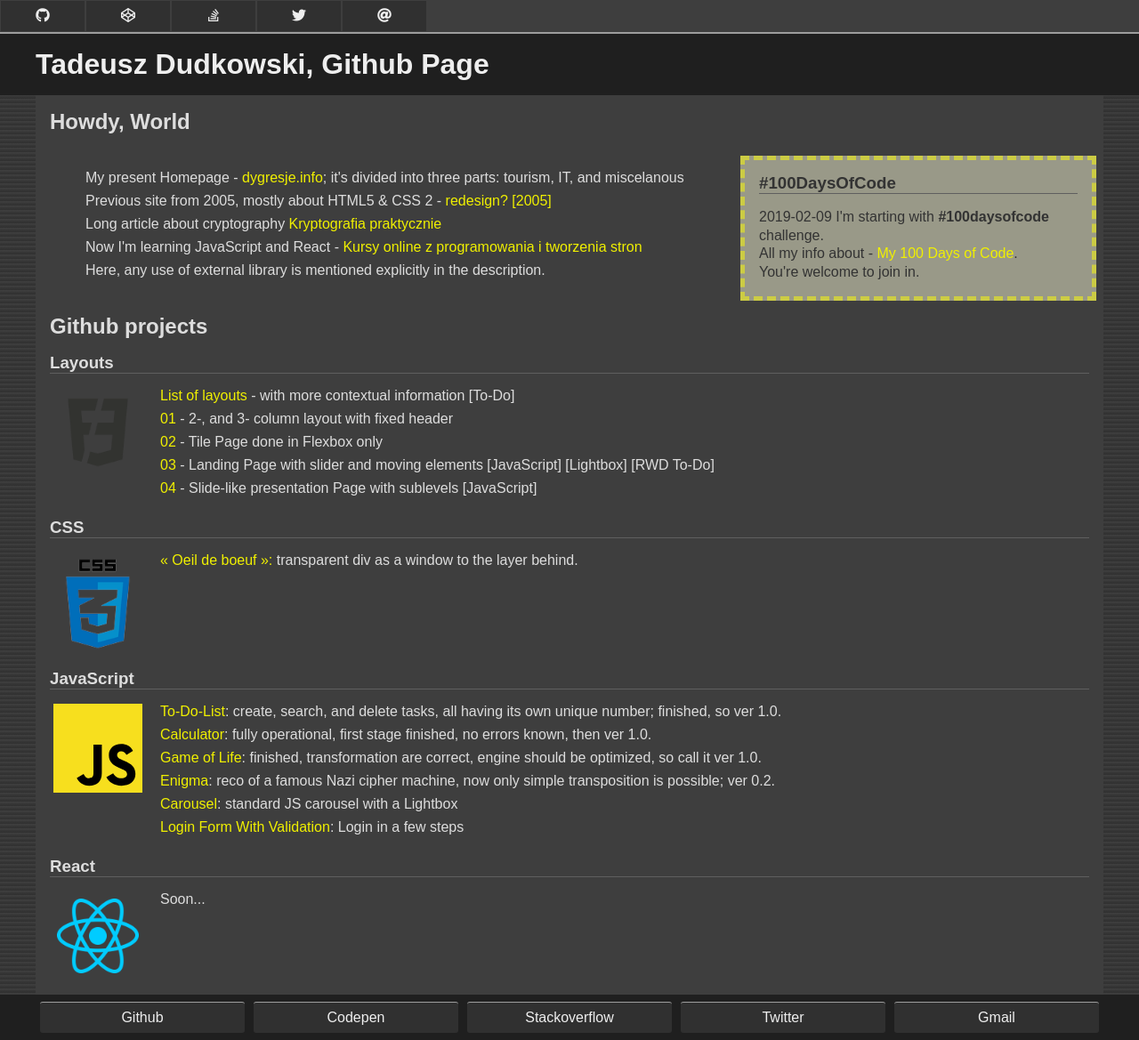
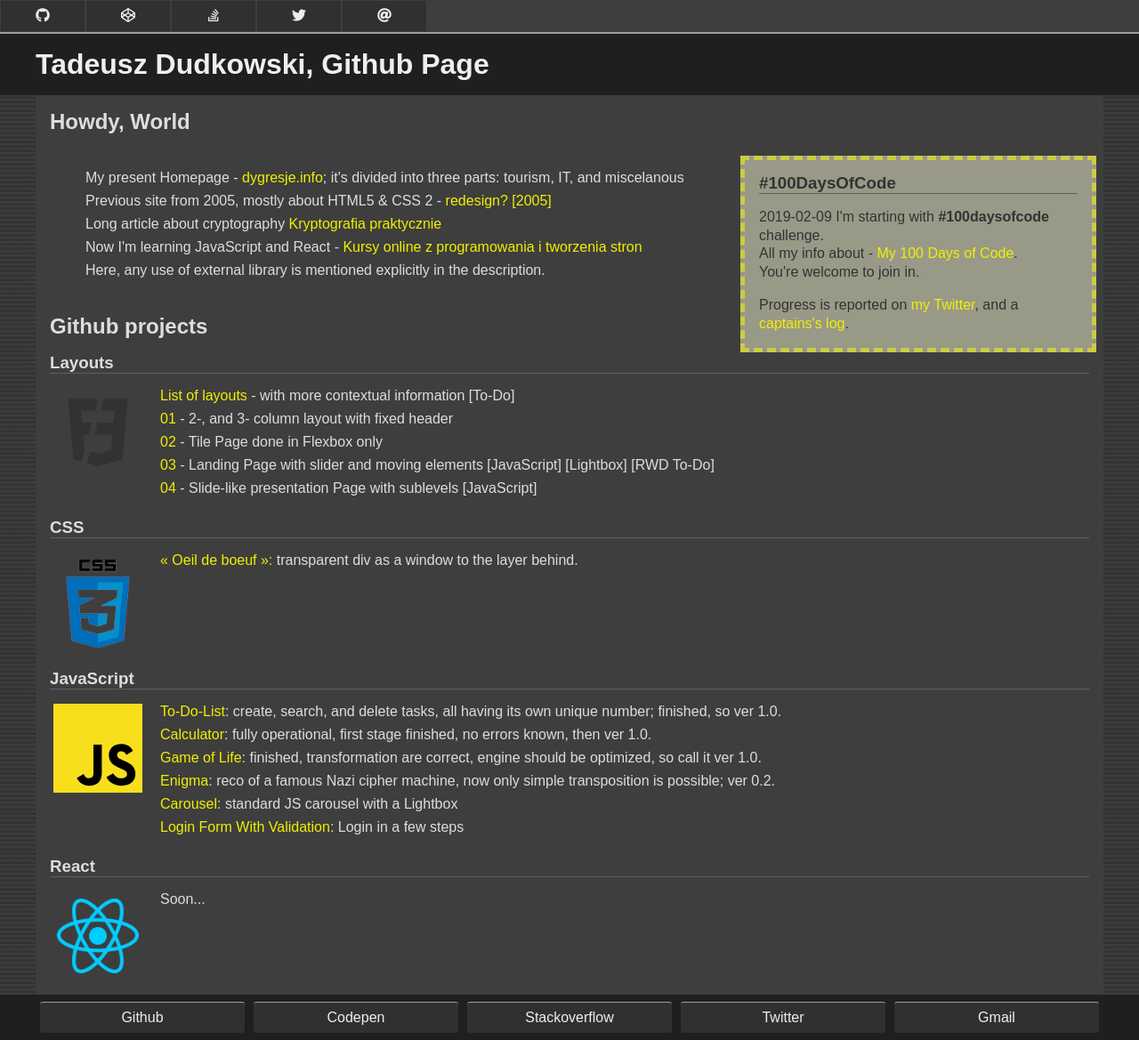
Before and after one commit to tdudkowski/tdudkowski.github.io, a Jekyll site: the page built from index.html, in a window 1280 px wide. Shown: the whole page at 89% size. Built offline with Jekyll 4.4.1, drawn with Linux system fonts in a browser that asks for light colours; nearby versions of some CDN libraries.

Commit message:
Update index.html

```diff
--- a/index.html
+++ b/index.html
@@ -23,6 +23,7 @@ title: Tadeusz Dudkowski, Github Page
 		<p>2019-02-09 I'm starting with <strong>#100daysofcode</strong> challenge.<br>
 			All my info about - <a href="100daysofcode.html">My 100 Days of Code</a>.<br>
 			You're welcome to join in.</p>
+		<p>Progress is reported on <a href="https://twitter.com/tdudkowski">my Twitter</a>, and a <a href="https://github.com/tdudkowski/100-days-of-code/blob/master/log.md">captains's log</a>.</p>
 	</div>
 
 	<h2>Github projects</h2>
```
